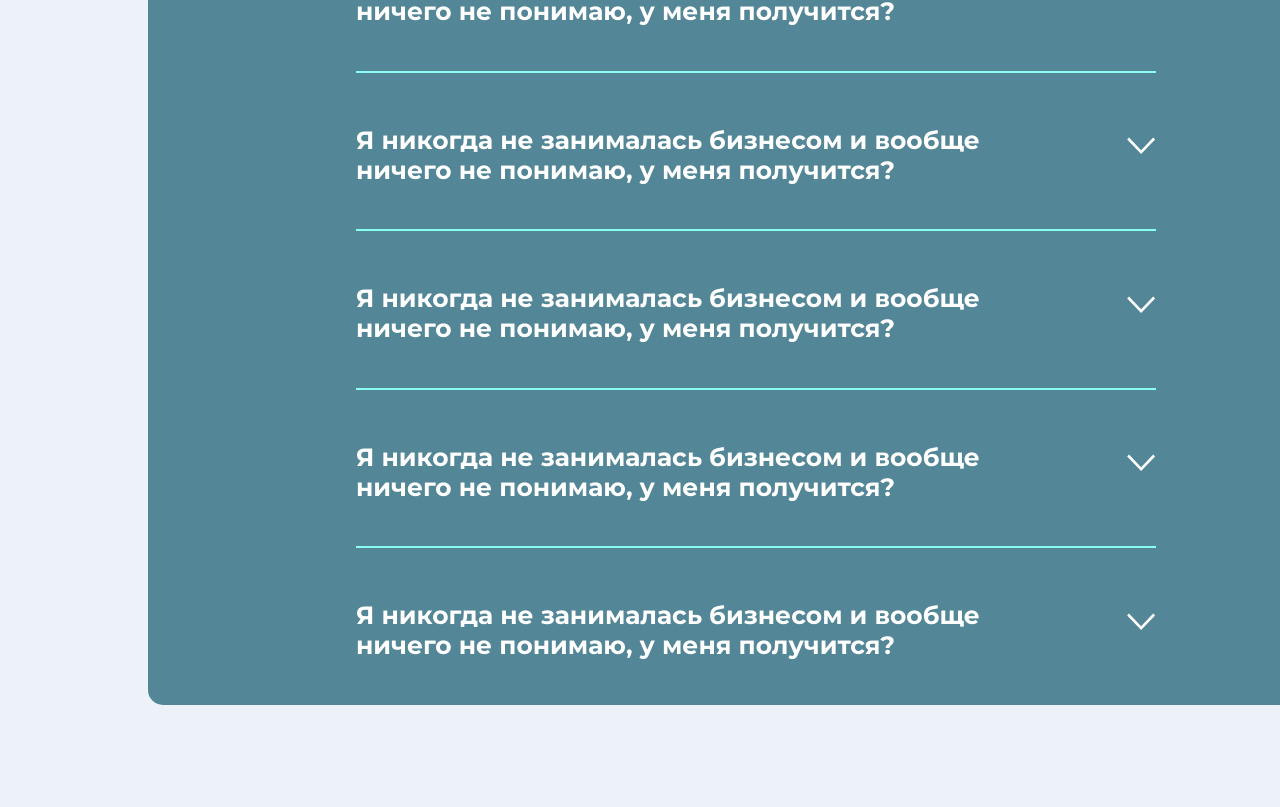
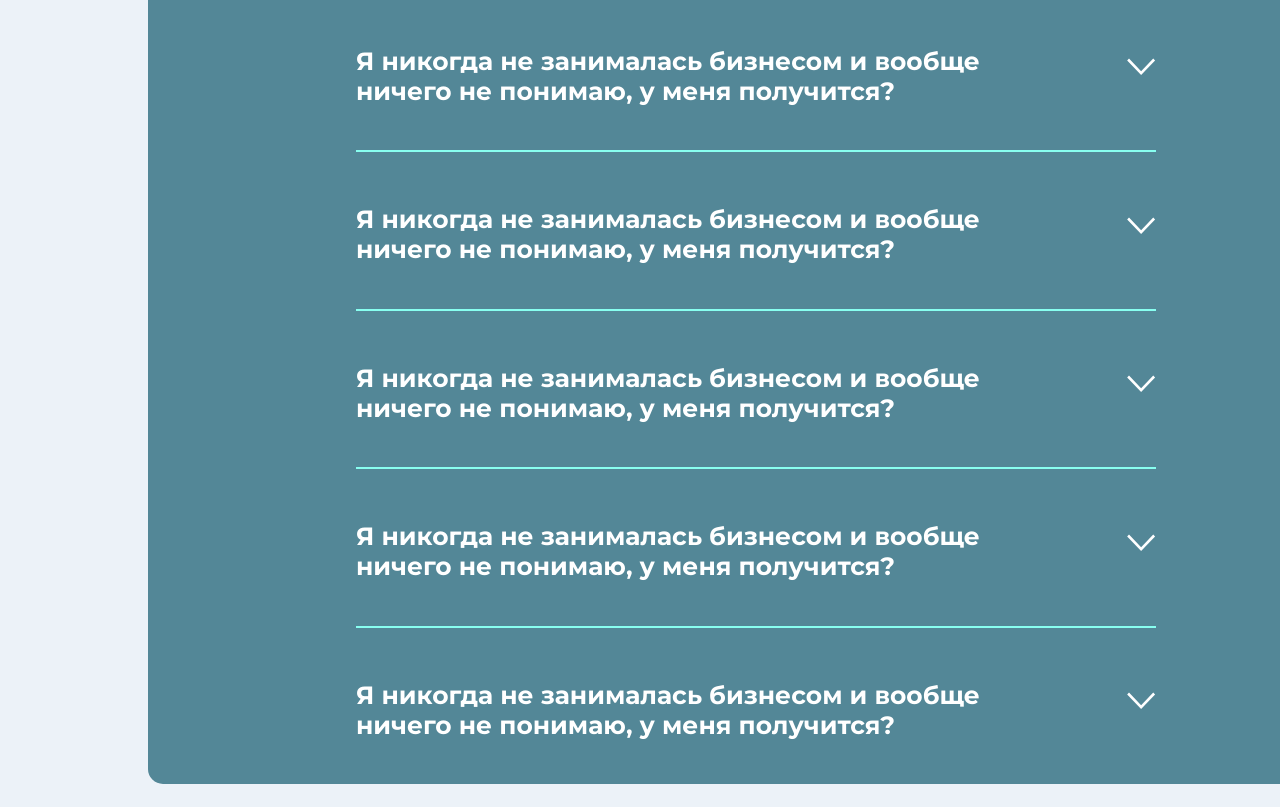
Before and after one commit to KanaySeidi/LandingPage-NewMe-, a React (Create React App) app: page /test in a window 1280 px wide. Shown: the part 406-1213 px from the top of the page. Built offline with nearby package versions, Linux system fonts and the light colour scheme.

Commit message:
add new question

```diff
--- a/src/components/Faq.jsx
+++ b/src/components/Faq.jsx
@@ -49,6 +49,15 @@ const faqs = [
         и Нурзат, они смогли вообще без знаний начать свой дело, значит сможешь
         и ты, также посмотри видео с ними в блоке “результаты учеников”`,
   },
+  {
+    id: 6,
+    question:
+      "Я никогда не занималась бизнесом и вообще ничего не понимаю, у меня получится?",
+    answer: `Да у тебя точно получится, до старта курса я специально запустила
+        реалити-шоу в котором дала доступ к этому курсу девочкам Эркеайым, Жаныл
+        и Нурзат, они смогли вообще без знаний начать свой дело, значит сможешь
+        и ты, также посмотри видео с ними в блоке “результаты учеников”`,
+  },
 ];
 
 const Faq = () => {
```
